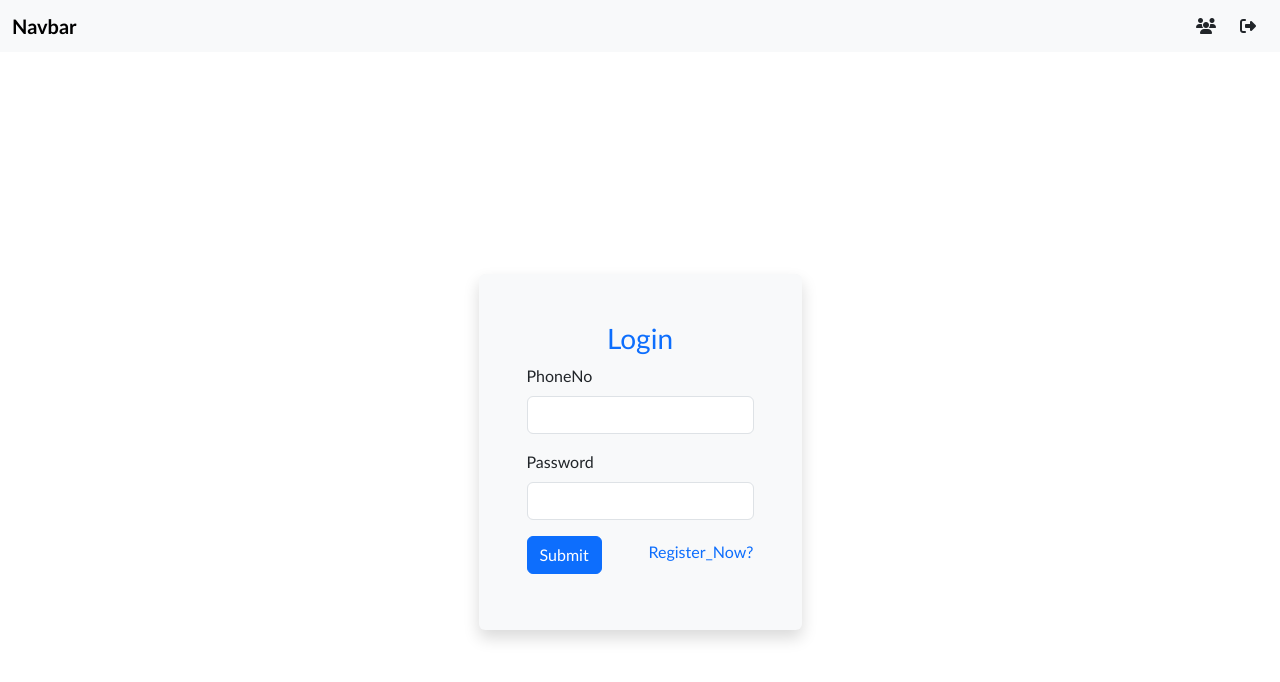
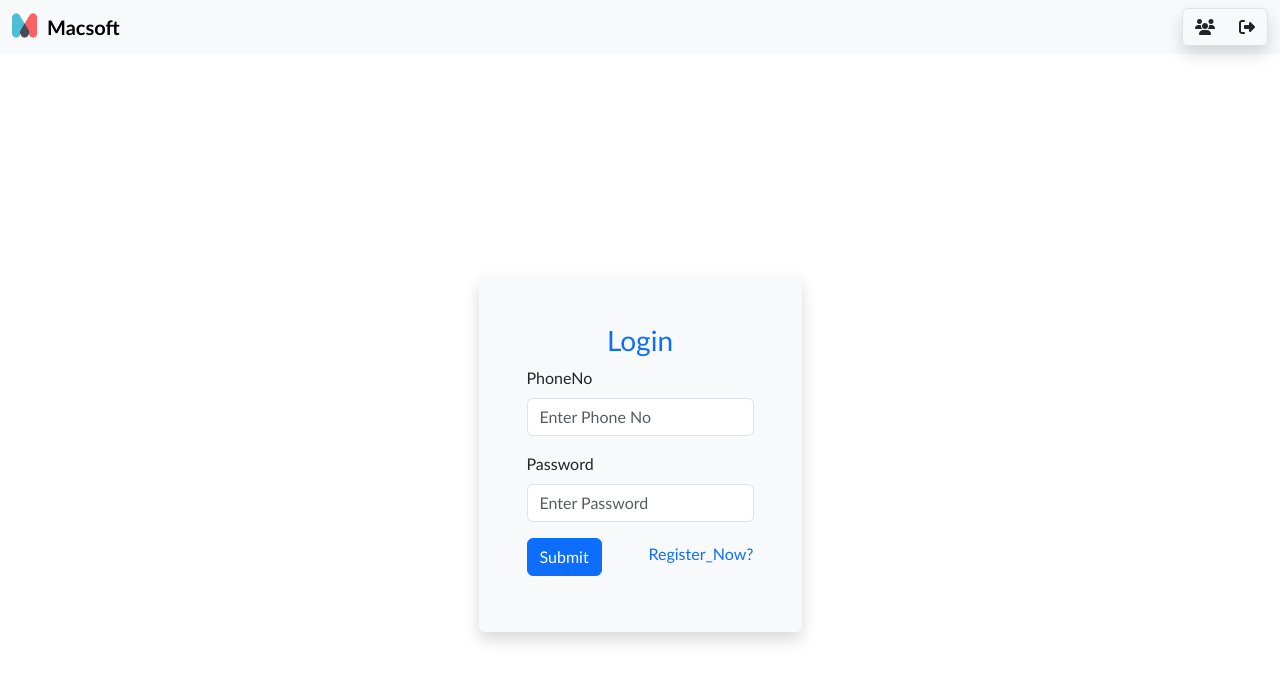
Before and after one commit to Praveen-PC/Ticketing-System, a React (Vite) app in the folder frontend/: page / in a window 1280 px wide. Shown: the top 682 px of the page. Built offline with nearby package versions, Linux system fonts and the light colour scheme; sample sign-in values are in the browser's storage.

Commit message:
completed

```diff
--- a/frontend/index.html
+++ b/frontend/index.html
@@ -2,14 +2,12 @@
 <html lang="en">
   <head>
     <meta charset="UTF-8" />
-    <link rel="icon" type="image/svg+xml" href="/vite.svg" />
     <meta name="viewport" content="width=device-width, initial-scale=1.0" />
-    <title>Ticketing System</title>
+    <title>Macsoft | Ticketing System</title>
+    <link rel="icon" type="image/png" href="./src/assets/macsoft-logo.png">
     <link rel="stylesheet" href="https://cdnjs.cloudflare.com/ajax/libs/font-awesome/6.6.0/css/all.min.css">
     <style>
-      *{
-        font-family:'Trebuchet MS', 'Lucida Sans Unicode', 'Lucida Grande', 'Lucida Sans', Arial, sans-serif;
-      }
+      *{ font-family:'Trebuchet MS', 'Lucida Sans Unicode', 'Lucida Grande', 'Lucida Sans', Arial, sans-serif;}
     </style>
   </head>
   <body>
--- a/frontend/src/App.jsx
+++ b/frontend/src/App.jsx
@@ -22,9 +22,10 @@ const App = () => {
       <Route path='/' element={<Login/>}/>
 
       {/* <Route path='/dashboard'  element={<PrivateRouter ><Dashboard/></PrivateRouter>} /> */}
+      <Route path='/statusdashboard' element={<PrivateRouter><Statusdashboard/></PrivateRouter>}/>
       <Route path='/tickets/:ticketStatus'  element={<PrivateRouter ><Dashboard/></PrivateRouter>} />
       <Route path='/userdetails' element={<PrivateRouter><Userdetails/></PrivateRouter>}/>
-      <Route path='/statusdashboard' element={<PrivateRouter><Statusdashboard/></PrivateRouter>}/>
+
 
     </Routes>
     </BrowserRouter>
--- a/frontend/src/components/dashboard/Header.jsx
+++ b/frontend/src/components/dashboard/Header.jsx
@@ -1,9 +1,12 @@
 import React, { useEffect, useState } from "react";
 import { Link, useNavigate } from "react-router-dom";
+import { useParams } from "react-router-dom";
+import logo from "../../assets/macsoft-logo.png";
 
-const Header = () => {
+const Header = ({ handleMessageFilter, newMessage }) => {
   const navigate = useNavigate();
-    const token = sessionStorage.getItem('authtoken');
+  let { ticketStatus } = useParams();
+  const token = sessionStorage.getItem("authtoken");
   const [userRole, setUserRole] = useState(null);
 
   useEffect(() => {
@@ -17,21 +20,39 @@ const Header = () => {
   }, [token]);
 
   const handleLogout = () => {
-        sessionStorage.removeItem('authtoken');
-        navigate('/');
+    sessionStorage.removeItem("authtoken");
+    navigate("/");
   };
-
   return (
     <>
-            <nav className="navbar navbar-light bg-light">
-                <div className="container-fluid">
-                    <Link to="/statusdashboard" className="navbar-brand mb-0 h1 text-decoration-none fw-bold">
-                        Navbar
+      <nav className="navbar navbar-light bg-light ">
+        <div className="container-fluid ">
+          <div className="d-flex">
+            <img
+              src={logo}
+              alt="Macsoft Logo"
+              className="border-0"
+              style={{
+                width: "25px",
+                height: "25px",
+                marginRight: "10px",
+                marginTop: "3px",
+              }}
+            />
+            <Link
+              to="/statusdashboard"
+              className="navbar-brand mb-0 h1 text-decoration-none fw-bold "
+            >
+              Macsoft
             </Link>
-                    <div className="d-flex justify-content-around">
-                        {userRole === 'admin' && (
+          </div>
+
+          <div className="d-flex justify-content-around  shadow rounded border">
+            {userRole === "admin" && (
               <Link to="/userdetails" className="btn btn-outline-none border-0">
-                                <i className="fa-solid fa-users"></i>
+                <div className="">
+                  <i className="fa-solid fa-users "></i>
+                </div>
               </Link>
             )}
 
@@ -39,15 +60,37 @@ const Header = () => {
               ""
             ) : (
               <>
-                          <div className="d-flex justify-content-around">
-                          {/* <button className="btn border-0" >
-                            <i class="fa-regular fa-message"></i>
-                            </button> */}
+                <div className="d-flex justify-content-around ">
+                  {ticketStatus === "open" || ticketStatus === "close" ? (
+                    <button
+                      className={`btn border-0 `}
+                      onClick={handleMessageFilter}
+                    >
+                      <div className="d-flex align-items-center justify-content-center ">
+                        {newMessage.length > 0 ? (
+                          <span
+                            className="mx-1 text-danger"
+                            style={{ marginTop: "-3px" }}
+                          >
+                            {newMessage.length}
+                          </span>
+                        ) : (
+                          " "
+                        )}
+                        {newMessage.length > 0 ? (
+                          <i className="fa-regular fa-message text-danger"></i>
+                        ) : (
+                          <i className="fa-regular fa-message  "></i>
+                        )}
+                      </div>
+                    </button>
+                  ) : (
+                    ""
+                  )}
 
-                            <button className="btn border-0" onClick={handleLogout}>
+                  <button className="btn border-0 " onClick={handleLogout}>
                     <i className="fa-solid fa-right-from-bracket"></i>
                   </button>
-
                 </div>
               </>
             )}
--- a/frontend/src/components/users/Login.jsx
+++ b/frontend/src/components/users/Login.jsx
@@ -27,7 +27,7 @@ const Login = () => {
             const token=response.data.token
             console.log("JWT Token:", token);
             sessionStorage.setItem('authtoken', token)
-              //  navigate('/dashboard')
+              // navigate('/dashboard')
               navigate('/statusdashboard')
             reset()
         }catch(error){
@@ -48,23 +48,20 @@ const Login = () => {
 
             <div className='mb-3'>
                 <label htmlFor="phoneNo" className='form-label'>PhoneNo</label>
-                <input type="text" className='form-control' value={phoneNo} onChange={(e)=>setPhoneNo(e.target.value)} />
+                <input type="text" className='form-control' value={phoneNo} onChange={(e)=>setPhoneNo(e.target.value)} placeholder='Enter Phone No'/>
                 {error.phoneNo && <div className='text-danger'><small>{error.phoneNo}</small></div>}
             </div>
 
             <div className='mb-3'>
                 <label htmlFor="password" className='form-label'>Password</label>
-                <input type="password" className='form-control' value={password} onChange={(e)=>setPassword(e.target.value)} />
+                <input type="password" className='form-control' value={password} onChange={(e)=>setPassword(e.target.value)} placeholder='Enter Password' />
                 {error.password && <div className='text-danger'><small>{error.password}</small></div>}
             </div>
             <div className='d-flex justify-content-between'>
             <button  className='btn-primary btn '>Submit</button>
             <Link to='/register' style={{textDecoration:'none'}} className='mt-1'>Register_Now?</Link>
-
             </div>
             <div className='text-danger mt-2'>{finalError}</div>
-
-
         </form>
     </div>
     </>
--- a/frontend/src/components/users/Register.jsx
+++ b/frontend/src/components/users/Register.jsx
@@ -46,17 +46,17 @@ const Register = () => {
         <h2 className='text-center text-primary '>Register</h2>
             <div className='mb-3'>
                 <label htmlFor="name" className='form-label'>Name</label>
-                <input className='form-control' type="text"  value={name} onChange={(e)=>setname(e.target.value)}  />
+                <input className='form-control' type="text"  value={name} onChange={(e)=>setname(e.target.value)} placeholder='Enter Full Name' />
                 {error.name && <div className='text-danger'><small>{error.name}</small></div> }
             </div>
             <div className='mb-3'>
                 <label htmlFor="phoneNo" className='form-label'>PhoneNo</label>
-                <input className='form-control' type="text" value={phoneNo}  onChange={(e)=>setPhoneNo(e.target.value)} />
+                <input className='form-control' type="text" value={phoneNo}  onChange={(e)=>setPhoneNo(e.target.value)} placeholder='Enter Phone No' />
                 {error.phoneNo && <div className='text-danger'><small>{error.phoneNo}</small></div>}
             </div>
             <div className='mb-3'>
                 <label htmlFor="password" className='form-label'>Password</label>
-                <input className='form-control' type="password"  value={password} onChange={(e)=>setPassword(e.target.value)} />
+                <input className='form-control' type="password"  value={password} onChange={(e)=>setPassword(e.target.value)} placeholder='Enter Password' />
                 {error.password && <div className='text-danger'><small>{error.password}</small></div>}
             </div>
             <button className='btn btn-primary'>Register</button>
```
Also changed, not shown: frontend/src/components/dashboard/Dashboard.jsx (+167 -113 lines), frontend/src/components/dashboard/Statusdashboard.jsx (+55 -43 lines), frontend/src/assets/macsoft-logo.png (added), 1 other file (tests, documents, lock files or other folders). Lines whose indentation alone changed are shown as unchanged.
